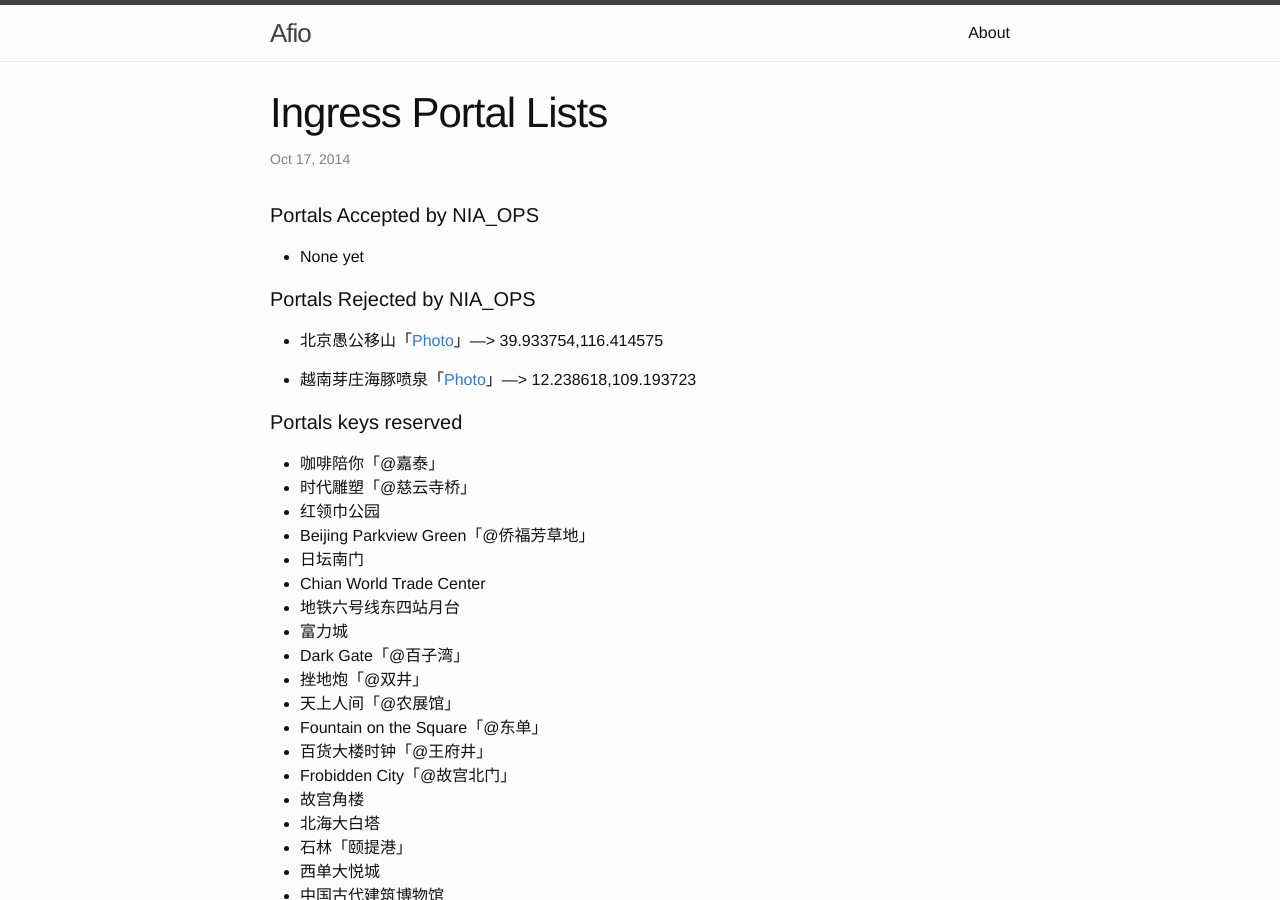
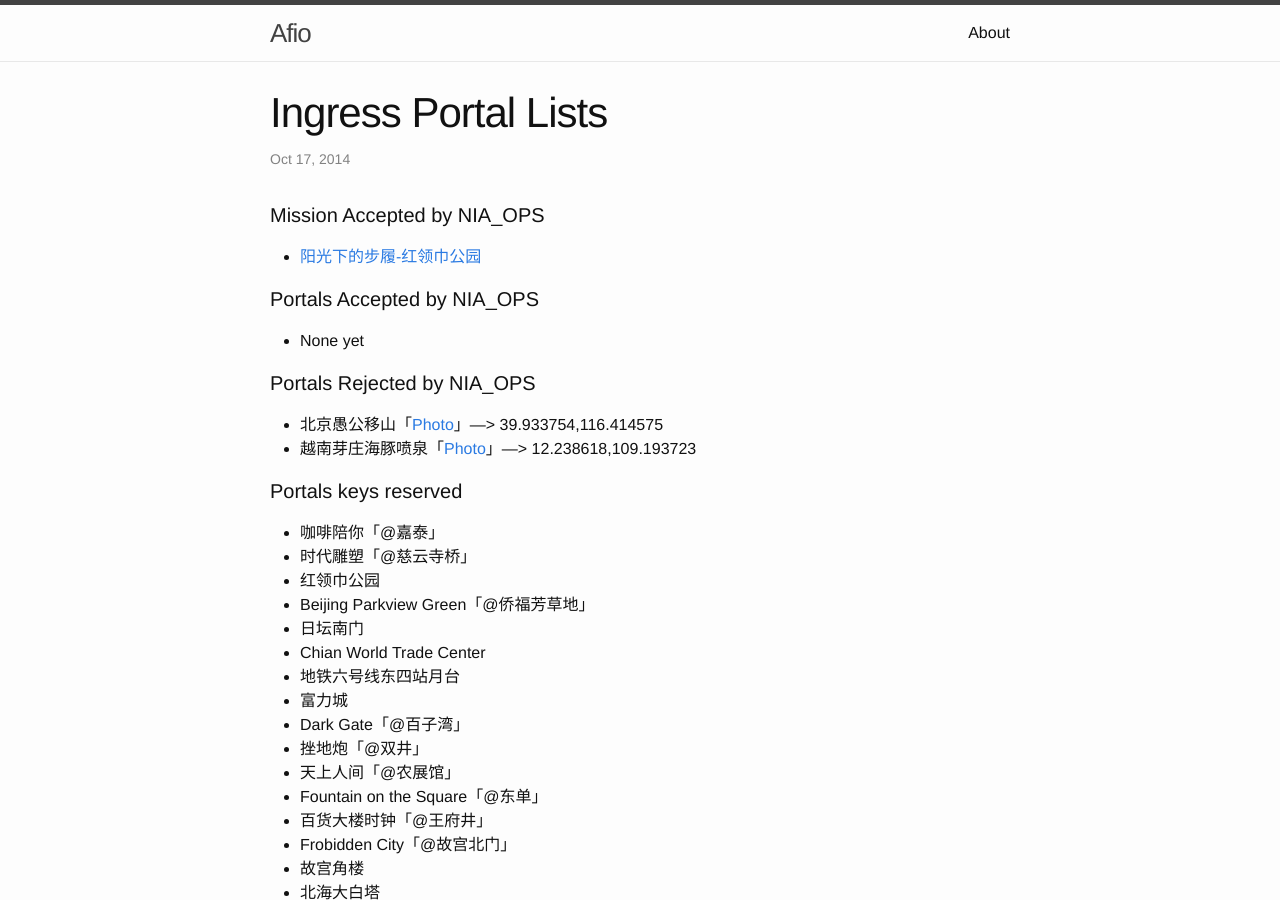
Before and after one commit to Afio/afio.github.io, a Jekyll site: the page built from _posts/2014-10-17-Ingress-Portal-About.md, in a window 1280 px wide and 900 px high. Built offline with Jekyll 4.4.1, drawn with Linux system fonts in a browser that asks for light colours; comment, search, counter and statistics services are not loaded.

Commit message:
mission update

```diff
--- a/_posts/2014-10-17-Ingress-Portal-About.md
+++ b/_posts/2014-10-17-Ingress-Portal-About.md
@@ -5,6 +5,10 @@ date:   2014-10-17 20:00:00
 categories: ingress
 
 ---
+
+####Mission Accepted by NIA_OPS
+
+- [阳光下的步履-红领巾公园](https://plus.google.com/photos/+RandyDong/albums/posts/6085570777404213410)
 
 ####Portals Accepted by NIA_OPS
 
@@ -14,7 +18,6 @@ categories: ingress
 
 
 - 北京愚公移山「<a href="http://ingresss.qiniudn.com/yugongyishan.jpg" target="_blank">Photo</a>」---> 39.933754,116.414575
-
 - 越南芽庄海豚喷泉「<a href="http://ingresss.qiniudn.com/haitunpenquan.jpg" target="_blank">Photo</a>」---> 12.238618,109.193723
 
 ####Portals keys reserved
```
